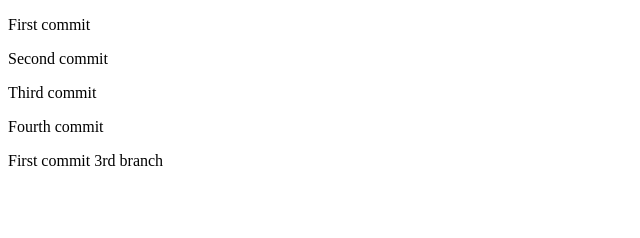
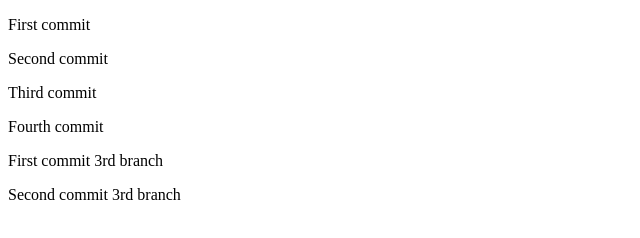
Before and after one commit to StanciuDragosIoan/sample-repo-article, a plain HTML site: page index.html in a window 1280 px wide. Shown: the whole page, without its empty margins (0-640 px from the left). Drawn offline with Linux system fonts and the light colour scheme.

Commit message:
second commit third branch

```diff
--- a/index.html
+++ b/index.html
@@ -12,5 +12,6 @@
     <p>Third commit</p>
     <p>Fourth commit</p>
     <p>First commit 3rd branch</p>
+    <p>Second commit 3rd branch</p>
   </body>
 </html>
```
